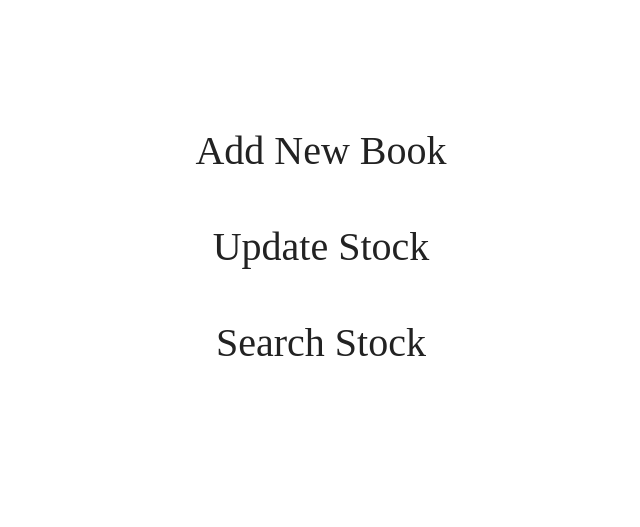
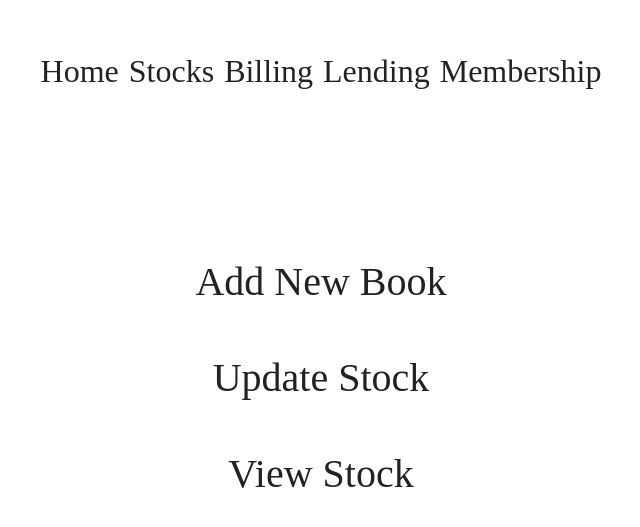
Before and after one commit to prvn-codes/xyz-book-store, a Flask app: page /stocks in a window 1280 px wide. Shown: the top 527 px of the page, without its empty margins (339-979 px from the left). Run offline with Flask 2, Linux system fonts and the light colour scheme.

Commit message:
commit from iil

```diff
--- a/app.py
+++ b/app.py
@@ -1,4 +1,4 @@
-from flask import Flask, render_template
+from flask import Flask, render_template, request
 from flaskext.mysql import MySQL
 
 app = Flask(__name__)
@@ -6,7 +6,7 @@ app = Flask(__name__)
 mysql = MySQL()
 
 app.config['MYSQL_DATABASE_USER'] = 'root'
-app.config['MYSQL_DATABASE_PASSWORD'] = 'root@123'
+app.config['MYSQL_DATABASE_PASSWORD'] = 'Root@123'
 app.config['MYSQL_DATABASE_DB'] = 'xyzbookstore'
 app.config['MYSQL_DATABASE_HOST'] = 'localhost'
 app.config['MYSQL_DATABASE_PORT'] = 3306
@@ -32,21 +32,29 @@ def add_stock_route():
 
     return render_template('add_stocks.html')
 
-@app.route("/update_stock")
+@app.route("/update_stock",methods=['GET','POST'])
 def update_stock_route():
     conn = mysql.connect()
     cursor = conn.cursor()
     cursor.execute('SELECT * FROM book_stock;')
     results = cursor.fetchall()
+    if request.method == 'POST':
+        book_name = request.form.get('select_book_name')
+        new_stock = request.form['stock_count']
+        cursor.execute("select stock from book_stock where book_name='"+book_name+"';")
+        old_stock = cursor.fetchone()
+        stock = old_stock[0] + int(new_stock)
+        #print(f"update book_stock set stock = {stock} where book_name = '{book_name}';")
+        cursor.execute(f"update book_stock set stock = {stock} where book_name = '{book_name}';")
     return render_template('update_stocks.html',book_stock=results)
 
-@app.route("/search_stock")
+@app.route("/view_stock")
 def search_stock_route():
     conn = mysql.connect()
     cursor = conn.cursor()
     cursor.execute('SELECT * FROM book_stock;')
     results = cursor.fetchall()
-    return render_template('search_stocks.html',book_stock=results)
+    return render_template('view_stocks.html',book_stock=results)
 
 
 @app.route("/billing")
--- a/templates/add_stocks.html
+++ b/templates/add_stocks.html
@@ -11,6 +11,7 @@
     />
   </head>
   <body>
+    {% include 'header.html' %}
     <div class="add_stock">
       <h1>Add New Book</h1>
         <form action="" method="POST">
--- a/templates/stocks.html
+++ b/templates/stocks.html
@@ -11,6 +11,7 @@
     />
 </head>
 <body>
+    {% include 'header.html' %}
     <div class="stock_options">
         <ul>
             <li>
@@ -22,7 +23,7 @@
             </li>
             <br>
             <li>
-                <a href="search_stock">Search Stock</a>
+                <a href="view_stock">View Stock</a>
             </li>
         </ul>
     </div>
--- a/templates/search_stocks.html
+++ b/templates/view_stocks.html
@@ -4,10 +4,13 @@
     <meta charset="UTF-8">
     <meta http-equiv="X-UA-Compatible" content="IE=edge">
     <meta name="viewport" content="width=device-width, initial-scale=1.0">
-    <title>Search Stock</title>
+    <title>View Stock</title>
 </head>
 <body>
+    {% include 'header.html' %}
     <div class="search_stock">
+        <h1>View Stocks
+        </h1>
         <table>
             {%for book in book_stock %}
                 <tr>
@@ -15,6 +18,7 @@
                     <td>{{book[1]}}</td>
                     <td>{{book[2]}}</td>
                     <td>{{book[3]}}</td>
+                    <td>{{book[4]}}</td>
                 </tr>
           {%endfor%}
         </table>
```
Also changed, not shown: templates/update_stocks.html (+5 -3 lines).
